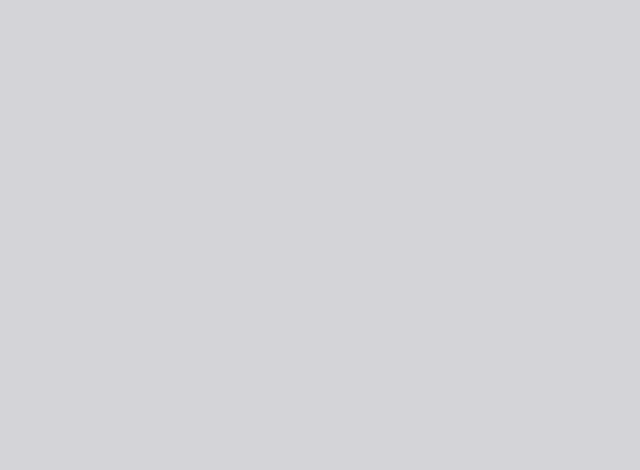
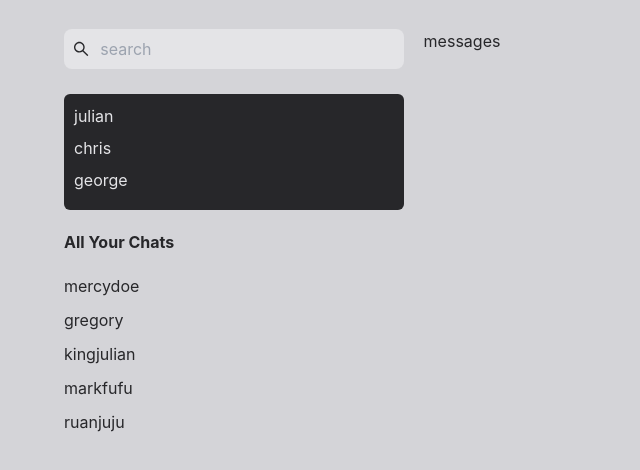
Before and after one commit to gitkrakenite/social-fb, a React (Vite) app in the folder client/: page /chats in a window 1280 px wide. Before the commit this address had no page. Shown: the top 470 px of the page, without its empty margins (0-640 px from the left). Built offline with nearby package versions, Linux system fonts and the light colour scheme.

Commit message:
started on the chat page

```diff
--- a/client/src/App.jsx
+++ b/client/src/App.jsx
@@ -6,15 +6,17 @@ import "react-toastify/dist/ReactToastify.css";
 import { BrowserRouter, Routes, Route } from "react-router-dom";
 import Users from "./screens/Users";
 import SingleUser from "./screens/SingleUser";
+import Chats from "./screens/Chats";
 
 function App() {
   return (
-    <div className="w-full min-h-[100vh] overflow-y-scroll bg-zinc-300 text-zinc-800">
+    <div className="w-full min-h-[100vh] bg-zinc-300 text-zinc-800">
       <BrowserRouter>
         <Routes>
           <Route path="/register" element={<Register />} />
           <Route path="/login" element={<Login />} />
           <Route path="/" element={<Users />} />
+          <Route path="/chats" element={<Chats />} />
           <Route path="/user/:id" element={<SingleUser />} />
         </Routes>
       </BrowserRouter>
--- a/client/src/screens/Chats.jsx
+++ b/client/src/screens/Chats.jsx
@@ -1,5 +1,45 @@
+import { AiOutlineSearch } from "react-icons/ai";
+
 const Chats = () => {
-  return <div>Chats</div>;
+  return (
+    <div>
+      {/* wrapper */}
+      <div className="px-[4em] py-[1.8em] flex gap-[20px]">
+        {/* sidebar */}
+        <div className=" flex-[0.3] 2xl:flex-[0.2]">
+          {/* search form */}
+          <form className="flex gap-[10px] items-center mb-[25px] bg-zinc-200 p-[8px] rounded-lg">
+            <AiOutlineSearch className="text-xl" />
+            <input
+              type="text"
+              placeholder="search"
+              className="w-full bg-transparent outline-none"
+            />
+          </form>
+          {/* search results */}
+          <div className="bg-zinc-800 text-zinc-200 p-[10px] rounded-md max-h-[20vh] overflow-y-scroll prompt">
+            <p className="mb-2 cursor-pointer">julian</p>
+            <p className="mb-2 cursor-pointer">chris</p>
+            <p className="mb-2 cursor-pointer">george</p>
+          </div>
+          {/* other chats */}
+          <div className="mt-[1em]">
+            <h2 className="font-bold my-[20px]">All Your Chats</h2>
+            <ul className="flex flex-col gap-[10px]">
+              <li className="cursor-pointer">mercydoe</li>
+              <li className="cursor-pointer">gregory</li>
+              <li className="cursor-pointer">kingjulian</li>
+              <li className="cursor-pointer">markfufu</li>
+              <li className="cursor-pointer">ruanjuju</li>
+            </ul>
+          </div>
+        </div>
+        {/* messages */}
+        <div className=" flex-[0.7] 2xl:flex-[0.8]">messages</div>
+      </div>
+      {/*  */}
+    </div>
+  );
 };
 
 export default Chats;
--- a/client/src/screens/Users.jsx
+++ b/client/src/screens/Users.jsx
@@ -2,6 +2,8 @@ import Masonry from "react-masonry-css";
 import "./masonry.css";
 import { useState } from "react";
 import {
+  AiOutlineEye,
+  AiOutlineLike,
   AiOutlineMessage,
   AiOutlineSearch,
   AiOutlineUsergroupAdd,
@@ -190,7 +192,9 @@ const Users = () => {
             </form>
           </div>
           <div className="flex items-center gap-[14px] sm:gap-[34px]">
-            <AiOutlineMessage className="text-4xl" />
+            <Link to="/chats">
+              <AiOutlineMessage className="text-4xl" />
+            </Link>
             <AiOutlineUsergroupAdd className="text-4xl" />
             <img
               src="https://images.pexels.com/photos/2092450/pexels-photo-2092450.jpeg?auto=compress&cs=tinysrgb&w=1600"
@@ -346,11 +350,29 @@ const Users = () => {
                             <Link to={`/user/${item.id}`}>
                               <div className="relative rounded-lg group">
                                 <div className="overlay absolute inset-0 flex items-center justify-center opacity-0 group-hover:opacity-100">
-                                  <div className="bg-gradient-to-b from-transparent to-black opacity-75 w-full h-full rounded-md">
+                                  <div
+                                    className="bg-gradient-to-t
+                                  from-transparent to-black opacity-75 w-full h-full rounded-md"
+                                  >
+                                    {/* top stats */}
+                                    <div className="absolute top-[20px] flex gap-[10%] right-4 w-full justify-end ">
+                                      <div className="flex gap-[20px]">
+                                        <p className="text-white text-md flex items-center gap-[5px]">
+                                          <AiOutlineEye className="text-lg" />
+                                          <span>22</span>
+                                        </p>
+                                        <p className="text-white text-md flex items-center gap-[5px]">
+                                          <AiOutlineMessage className="text-lg" />
+                                          <span>13</span>
+                                        </p>
+                                        <p className="text-white text-md flex items-center gap-[5px]">
+                                          <AiOutlineLike className="text-lg" />
+                                          <span>343</span>
+                                        </p>
+                                      </div>
+                                    </div>
+                                    {/*  */}
                                     <div className="absolute bottom-[20px] left-[20px]  flex gap-[10%] w-full ">
-                                      {/* <p className="text-white text-md ">
-                                      {item.username}
-                                    </p> */}
                                       <div className="flex gap-[10px]">
                                         <p className="text-white text-md ">
                                           {`${item.caption?.substring(
```
